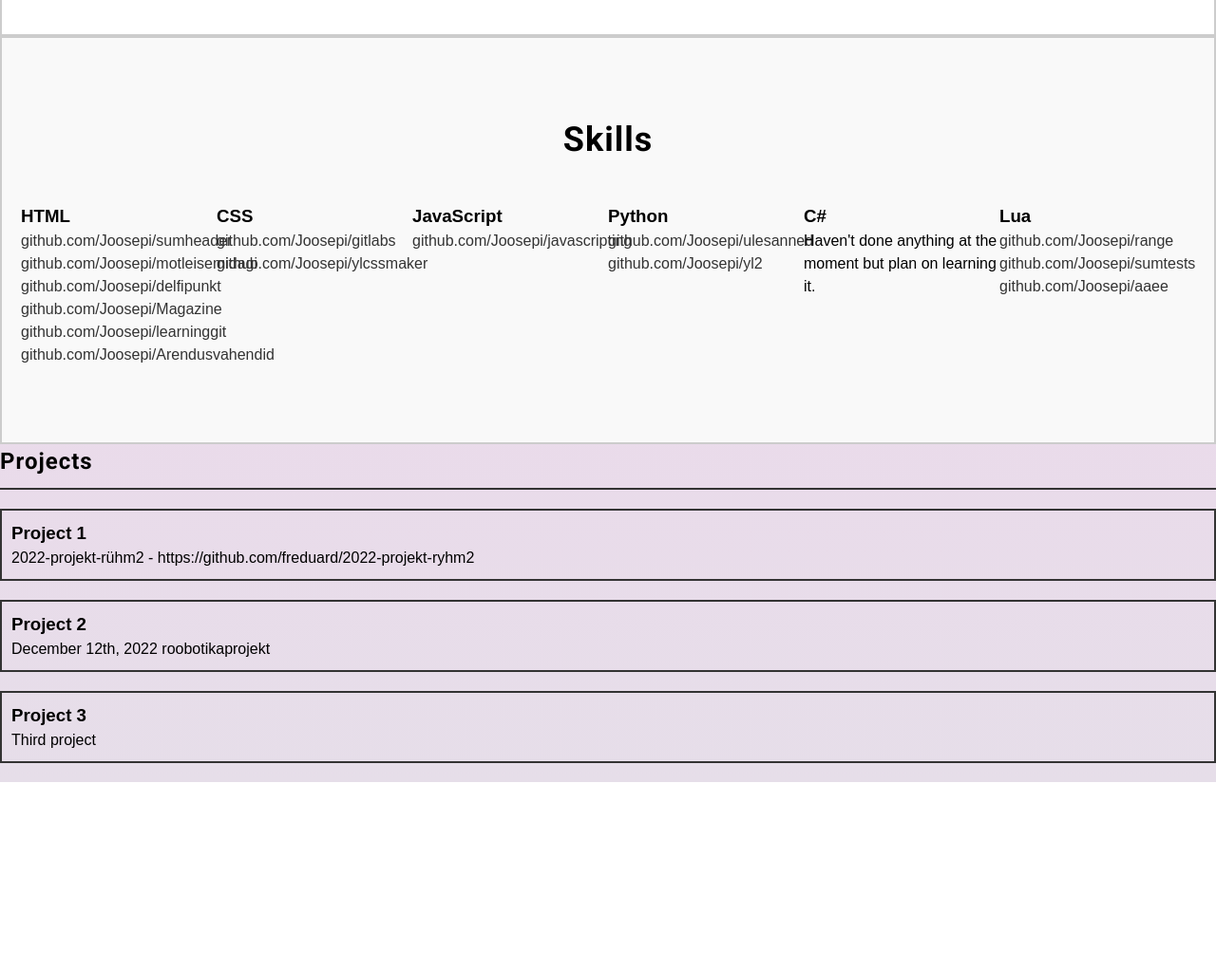
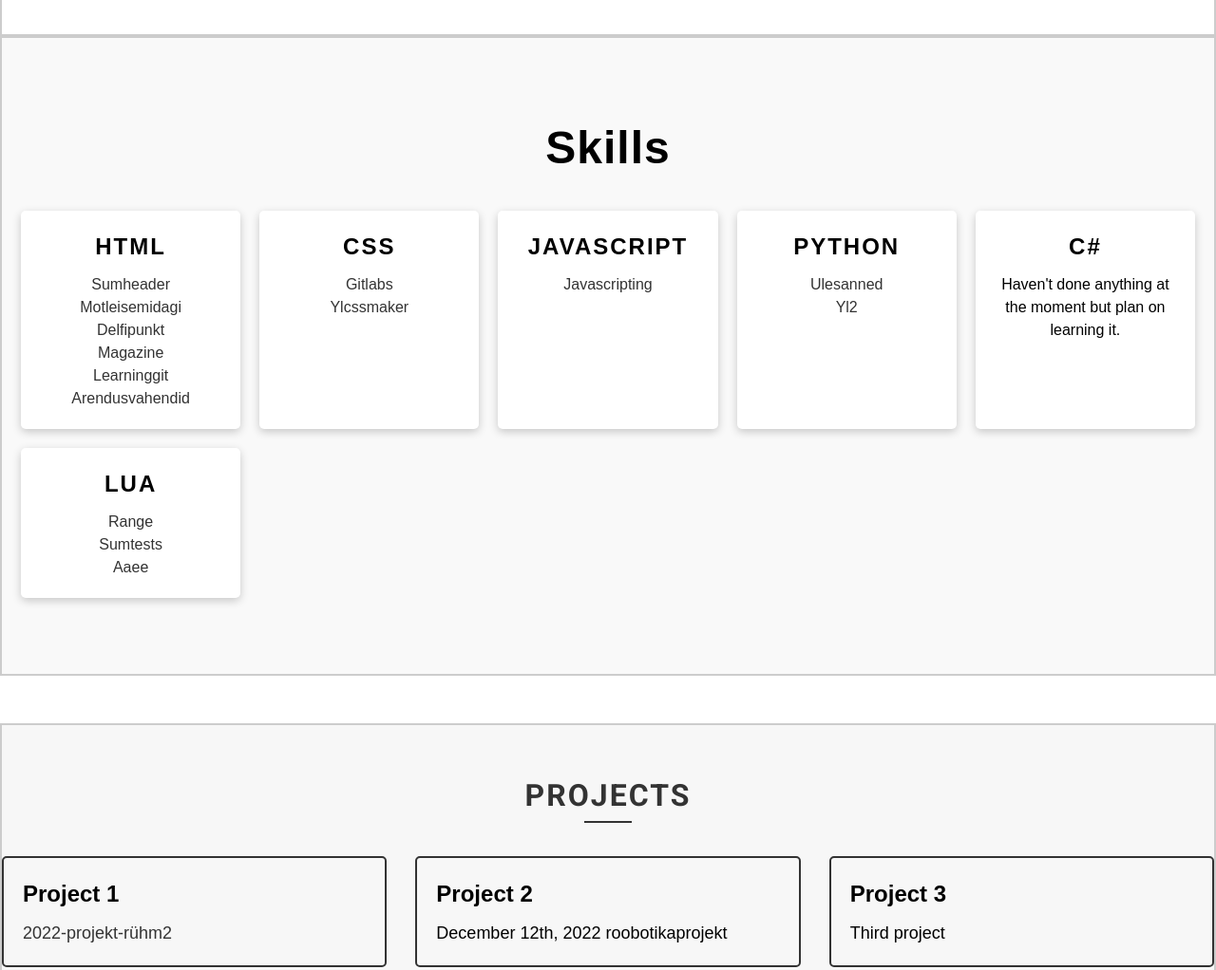
Before and after one commit to Joosepi/portfolio, a plain HTML site: page index.html in a window 1280 px wide. Shown: the part 1480-2502 px from the top of the page at 95% size. Before the commit the page ends 2304 px from the top, so only its background shows below. Drawn offline with Linux system fonts and the light colour scheme.

Commit message:
almost done finishing touches

```diff
--- a/index.html
+++ b/index.html
@@ -5,6 +5,7 @@
     <title>My Portfolio</title>
     <link href="https://fonts.googleapis.com/css?family=Roboto:400,700" rel="stylesheet">
     <link rel="stylesheet" href="style.css">
+
   </head>
   <body>
     <header>
@@ -14,7 +15,7 @@
           <li><a href="#about">About</a></li>
           <li><a href="#skills">Skills</a></li>
           <li><a href="#projects">Projects</a></li>
-          <li><a href="#contact">Contact</a></li>
+          <li><a href="contacts.html">Contact</a></li>
         </ul>
       </nav>
     </header>
@@ -42,97 +43,120 @@
       <div class="container">
         <h2>Skills</h2>
         <div class="skill-list">
-          <div class="skill">
+          <div class="skill html">
             <h3>HTML</h3>
-            <p>
-              <a href="https://github.com/Joosepi/sumheader">github.com/Joosepi/sumheader</a>
-            </p>
-            <p>
-              <a href="https://github.com/Joosepi/motleisemidagi">github.com/Joosepi/motleisemidagi</a>
-            </p>
-            <p>
-              <a href="https://github.com/Joosepi/delfipunkt">github.com/Joosepi/delfipunkt</a>
-            </p>
-            <p>
-              <a href="https://github.com/Joosepi/Magazine">github.com/Joosepi/Magazine</a>
-            </p>
-            <p>
-              <a href="https://github.com/Joosepi/learninggit">github.com/Joosepi/learninggit</a>
-            </p>
-            <p>
-              <a href="https://github.com/Joosepi/Arendusvahendid">github.com/Joosepi/Arendusvahendid</a>
-            </p>
+            <ul>
+              <li>
+                <a href="https://github.com/Joosepi/sumheader">Sumheader</a>
+              </li>
+              <li>
+                <a href="https://github.com/Joosepi/motleisemidagi">Motleisemidagi</a>
+              </li>
+              <li>
+                <a href="https://github.com/Joosepi/delfipunkt">Delfipunkt</a>
+              </li>
+              <li>
+                <a href="https://github.com/Joosepi/Magazine">Magazine</a>
+              </li>
+              <li>
+                <a href="https://github.com/Joosepi/learninggit">Learninggit</a>
+              </li>
+              <li>
+                <a href="https://github.com/Joosepi/Arendusvahendid">Arendusvahendid</a>
+              </li>
+            </ul>
           </div>
-          <div class="skill">
+          <div class="skill css">
             <h3>CSS</h3>
-            <p>
-              <a href="https://github.com/Joosepi/gitlabs">github.com/Joosepi/gitlabs</a>
-            </p>
-            <p>
-              <a href="https://github.com/Joosepi/ylcssmaker">github.com/Joosepi/ylcssmaker</a>
-            </p>
+            <ul>
+              <li>
+                <a href="https://github.com/Joosepi/gitlabs">Gitlabs</a>
+              </li>
+              <li>
+                <a href="https://github.com/Joosepi/ylcssmaker">Ylcssmaker</a>
+              </li>
+            </ul>
           </div>
-          <div class="skill">
+          <div class="skill javascript">
             <h3>JavaScript</h3>
-            <p>
-              <a href="https://github.com/Joosepi/javascripting">github.com/Joosepi/javascripting</a>
-            </p>
+            <ul>
+              <li>
+                <a href="https://github.com/Joosepi/javascripting">Javascripting</a>
+              </li>
+            </ul>
           </div>
-          <div class="skill">
+          <div class="skill python">
             <h3>Python</h3>
-            <p>
-              <a href="https://github.com/Joosepi/ulesanned">github.com/Joosepi/ulesanned</a>
-            </p>
-            <p>
-              <a href="https://github.com/Joosepi/yl2">github.com/Joosepi/yl2</a>
-            </p>
+            <ul>
+              <li>
+                <a href="https://github.com/Joosepi/ulesanned">Ulesanned</a>
+              </li>
+              <li>
+                <a href="https://github.com/Joosepi/yl2">Yl2</a>
+              </li>
+            </ul>
           </div>
-          <div class="skill">
+          <div class="skill c-sharp">
             <h3>C#</h3>
             <p>Haven't done anything at the moment but plan on learning it.</p>
           </div>
-          <div class="skill">
+          <div class="skill lua">
             <h3>Lua</h3>
-            <p>
-              <a href="https://github.com/Joosepi/range">github.com/Joosepi/range</a>
-            </p>
-            <p>
-              <a href="https://github.com/Joosepi/sumtests">github.com/Joosepi/sumtests</a>
-            </p>
-            <p>
-              <a href="https://github.com/Joosepi/aaee">github.com/Joosepi/aaee</a>
-            </p>
+            <ul>
+              <li>
+                <a href="https://github.com/Joosepi/range">Range</a>
+              </li>
+              <li>
+                <a href="https://github.com/Joosepi/sumtests">Sumtests</a>
+              </li>
+              <li>
+                <a href="https://github.com/Joosepi/aaee">Aaee</a>
+              </li>
+            </ul>
           </div>
         </div>
       </div>
     </section>
 
+
     <section id="projects">
       <div class="container">
-          <h2>Projects</h2>
+        <h2 class="section-title">Projects</h2>
         <ul class="project-list">
           <li class="project">
             <div class="project-box">
-                <h3>Project 1</h3>
-                <p>
-                  2022-projekt-rühm2 - https://github.com/freduard/2022-projekt-ryhm2
+              <h3 class="project-title">Project 1</h3>
+              <p class="project-description">
+                <a href="https://github.com/freduard/2022-projekt-ryhm2" target="_blank">2022-projekt-rühm2</a>
               </p>
             </div>
           </li>
           <li class="project">
             <div class="project-box">
-                <h3>Project 2</h3>
-                <p>
-                  December 12th, 2022 roobotikaprojekt
-                </p>
+              <h3 class="project-title">Project 2</h3>
+              <p class="project-description">December 12th, 2022 roobotikaprojekt</p>
             </div>
           </li>
           <li class="project">
             <div class="project-box">
-                <h3>Project 3</h3>
-                <p>Third project</p>
+              <h3 class="project-title">Project 3</h3>
+              <p class="project-description">Third project</p>
             </div>
           </li>
         </ul>
       </div>
     </section>
+    <script src="app.js"></script>
+
+
+
+    <div id="hire-me-box">
+      <h2>Hire Me</h2>
+      <form>
+        <label for="email">Email here:</label>
+        <input type="email" id="email" name="email" required>
+        <label for="description">Description:</label>
+        <textarea id="description" name="description" required></textarea>
+        <button type="submit">Send</button>
+      </form>
+    </div>
--- a/style.css
+++ b/style.css
@@ -8,7 +8,7 @@
 	font-family: Arial, sans-serif;
 	font-size: 16px;
 	line-height: 1.5;
-	background-image: linear-gradient( #fdcbf1 0%, #fdcbf1 1%, #e6dee9 100%);
+
   }
 
   h1,
@@ -68,6 +68,10 @@
 	text-align: center;
 	color: black;
 	text-shadow: 1px 1px rgba(0, 0, 0, 0.3);
+	background-image: linear-gradient( #fdcbf1 0%, #fdcbf1 1%, #e6dee9 100%);
+	color: #fff;
+	text-align: center;
+	padding: 10rem 0;
 
   }
 
@@ -243,37 +247,6 @@
 	}
 
 
-	#gallery {
-	padding: 80px 20px;
-	background-color: #f9f9f9;
-	}
-
-	#gallery h2 {
-	font-size: 36px;
-	margin-bottom: 40px;
-	text-align: center;
-	}
-
-	.photo-grid {
-	display: grid;
-	grid-template-columns: repeat(3, 1fr);
-	gap: 20px;
-	}
-
-	.photo-grid img {
-	width: 100%;
-	height: 100%;
-	object-fit: cover;
-	border: 2px solid #fff;
-	transition: all 0.3s ease-in-out;
-	}
-
-	.photo-grid img:hover {
-	transform: scale(1.05);
-	box-shadow: 0 5px 10px rgba(0, 0, 0, 0.2);
-	}
-
-
 	#about {
 	padding: 80px 20px;
 	background-color: #fff;
@@ -305,40 +278,214 @@
 		padding: 80px 20px;
 		background-color: #f9f9f9;
 		border: 2px solid #ccc;
+		margin-bottom: 50px;
 	  }
 
 	  #skills h2 {
-	font-size: 36px;
-	margin-bottom: 40px;
+		font-size: 48px;
+		margin-bottom: 30px;
 		text-align: center;
+		font-family: 'Montserrat', sans-serif;
 	  }
 
 	  .skill-list {
-		display: grid;
+		display:grid;
 	  grid-template-columns: repeat(auto-fit, minmax(200px, 1fr));
+	  gap: 20px;
+	  }
+
+	  .skill {
+	  background-color: #fff;
+	  box-shadow: 0px 3px 10px rgba(0, 0, 0, 0.2);
+	  border-radius: 5px;
+	  padding: 20px;
+	  text-align: center;
+	  position: relative;
+	  }
+
+	  .skill h3 {
+	  font-size: 24px;
+	  margin-bottom: 10px;
+	  text-transform: uppercase;
+	  letter-spacing: 2px;
+	  }
+
+	  .skill p {
+	  margin-bottom: 5px;
+	  font-size: 16px;
+	  }
+
+	  .skill a {
+	  color: #333;
+	  text-decoration: none;
+	  transition: all 0.3s ease;
+	  }
+
+	  .skill a:hover {
+	  color: #fc4cdebd;
+	  }
+
+	  .skill:hover::before {
+	  content: '';
+	  }
+
+	  .skill:hover h3 {
+	  color: #ee56daa1;
+	  }
+
+	  .skill:hover ul li a:hover {
+	  color: #333;
+	  }
+
+	#projects {
+		background-color: #f7f7f7;
+		padding: 50px 0;
+		border: 2px solid #ccc;
 	  }
 
 	  .project-box {
 		border: 2px solid #333;
-		padding: 10px;
+		padding: 20px;
+		border-radius: 5px;
+	  }
+
+	  .project-title {
+		font-size: 24px;
+		margin-top: 0;
+		margin-bottom: 10px;
+	  }
+
+	  .project-description {
+		font-size: 18px;
+		margin: 0;
 	  }
 
 	  .project-list {
 		list-style: none;
 		margin: 0;
 		padding: 0;
+		display: flex;
+		flex-wrap: wrap;
+		justify-content: space-between;
 	  }
 
 	  .project {
-		margin-bottom: 20px;
+		width: calc(33.33% - 20px);
+		margin-bottom: 40px;
 	  }
 
-	  #projects h2 {
-		border-bottom: 2px solid #333;
-		padding-bottom: 10px;
-		margin-bottom: 20px;
+	  @media only screen and (max-width: 768px) {
+		.project {
+		  width: calc(50% - 20px);
+		}
+	  }
+	  @media only screen and (max-width: 480px) {
+		.project {
+		  width: 100%;
+		}
+	  }
+
+	  .section-title {
+		text-align: center;
+		font-size: 32px;
+		margin-top: 0;
+		margin-bottom: 40px;
+		color: #333;
+		text-transform: uppercase;
+		letter-spacing: 2px;
+		font-weight: bold;
+		position: relative;
+	  }
+
+	  .section-title::before {
+		content: "";
+		position: absolute;
+		bottom: -5px;
+		left: 50%;
+		transform: translateX(-50%);
+		width: 50px;
+		height: 2px;
+		background-color: #333;
 	  }
 
 	  nav ul li a:hover {
 		color: #8c91c7;
 	  }
+
+
+	  #hire-me-box {
+
+		border: 2px solid #333;
+		border-radius: 10px;
+		padding: 20px;
+		background-image: linear-gradient(to top, #fad0c4 0%, #ffd1ff 100%);
+		box-shadow: 0px 10px 20px rgba(0, 0, 0, 0.2);
+		max-width: 500px;
+		margin: 0 auto;
+		position: relative;
+	  }
+
+	  #hire-me-box::before {
+		content: "";
+		position: absolute;
+		top: -10px;
+		left: -10px;
+		right: -10px;
+		bottom: -10px;
+		z-index: -1;
+		background-image: url("https://i.imgur.com/9ud0luV.png");
+		opacity: 0.5;
+	  }
+
+	  #hire-me-box h2 {
+		text-align: center;
+		font-size: 2em;
+		margin-bottom: 20px;
+		color: #fff;
+		text-shadow: 1px 1px #333;
+	  }
+
+	  #hire-me-box form {
+		display: flex;
+		flex-direction: column;
+		align-items: center;
+	  }
+
+	  #hire-me-box label {
+		font-size: 1.2em;
+		margin-bottom: 10px;
+		color: #fff;
+		text-shadow: 1px 1px #333;
+	  }
+
+	  #hire-me-box input[type="email"],
+	  #hire-me-box textarea {
+		width: 100%;
+		padding: 10px;
+		font-size: 1.2em;
+		margin-bottom: 20px;
+		border: none;
+		border-radius: 5px;
+		background-color: #f9f9f9;
+	  }
+
+	  #hire-me-box input[type="email"]:focus,
+	  #hire-me-box textarea:focus {
+		outline: none;
+		box-shadow: 2px 2px 5px rgba(0, 0, 0, 0.2);
+	  }
+
+	  #hire-me-box button[type="submit"] {
+		padding: 10px 20px;
+		background-color: #fff;
+		color: #333;
+		font-size: 1.2em;
+		border: none;
+		border-radius: 5px;
+		cursor: pointer;
+		text-shadow: 1px 1px #fff;
+	  }
+
+	  #hire-me-box button[type="submit"]:hover {
+		background-color: #ddd;
+	  }
--- /dev/null
+++ b/style2.css
@@ -0,0 +1,188 @@
+
+* {
+    margin: 0;
+    padding: 0;
+    box-sizing: border-box;
+  }
+
+
+  body {
+    font-family: 'Roboto', sans-serif;
+    font-size: 16px;
+    color: #333;
+  }
+
+
+  #contact-box {
+    width: 400px;
+    height: 400px;
+    background-color: #fff;
+    border-radius: 10px;
+    box-shadow: 0px 0px 10px rgba(0, 0, 0, 0.2);
+    margin: auto;
+    margin-top: 100px;
+    padding: 20px;
+    display: flex;
+    flex-direction: column;
+    justify-content: center;
+    align-items: center;
+  }
+
+  #contact-box h2 {
+    font-size: 24px;
+    font-weight: 700;
+    margin-bottom: 20px;
+    text-align: center;
+  }
+
+  .contact-item {
+    display: flex;
+    align-items: center;
+    margin-bottom: 20px;
+    font-size: 18px;
+  }
+
+  .contact-item i {
+    font-size: 20px;
+    margin-right: 10px;
+  }
+
+  .button {
+    padding: 10px 20px;
+    background-color: #6f78f2;
+    color: #fff;
+    font-size: 16px;
+    text-decoration: none;
+    border-radius: 5px;
+    border: none;
+    cursor: pointer;
+    transition: background-color 0.3s ease;
+  }
+
+  .button:hover {
+    background-color: #545bcf;
+  }
+
+
+  body {
+    overflow: hidden;
+  }
+
+  #bg {
+    position: fixed;
+    top: 0;
+    left: 0;
+    width: 100%;
+    height: 100%;
+    z-index: -1;
+  }
+
+  #bg img {
+    width: 100%;
+    height: 100%;
+    animation: slide 30s linear infinite;
+  }
+
+  @keyframes slide {
+    0% {
+      transform: translateX(0%);
+    }
+    100% {
+      transform: translateX(-100%);
+    }
+  }
+  * {
+    border: none;
+    margin: 0;
+  }
+  html,
+  body {
+    width: 100%;
+    height: 100%;
+    overflow: hidden;
+  }
+  body {
+    --s: 25vmin;
+    --p: calc(var(--s) / 2);
+    --c1: pink;
+    --c2: dodgerblue;
+    --c3: white;
+    --bg: var(--c3);
+    --d: 4000ms;
+    --e: cubic-bezier(0.76, 0, 0.24, 1);
+
+    background-color: var(--bg);
+    background-image:
+      linear-gradient(45deg, var(--c1) 25%, transparent 25%),
+      linear-gradient(-45deg, var(--c1) 25%, transparent 25%),
+      linear-gradient(45deg, transparent 75%, var(--c2) 75%),
+      linear-gradient(-45deg, transparent 75%, var(--c2) 75%);
+    background-size: var(--s) var(--s);
+    background-position:
+      calc(var(--p) *  1) calc(var(--p) *  0),
+      calc(var(--p) * -1) calc(var(--p) *  1),
+      calc(var(--p) *  1) calc(var(--p) * -1),
+      calc(var(--p) * -1) calc(var(--p) *  0);
+    animation:
+      color var(--d) var(--e) infinite,
+      position var(--d) var(--e) infinite;
+  }
+
+  @keyframes color {
+    0%, 25% {
+      --bg: var(--c3);
+    }
+    26%, 50% {
+      --bg: var(--c1);
+    }
+    51%, 75% {
+      --bg: var(--c3);
+    }
+    76%, 100% {
+      --bg: var(--c2);
+    }
+  }
+
+  @keyframes position {
+    0% {
+      background-position:
+        calc(var(--p) *  1) calc(var(--p) *  0),
+        calc(var(--p) * -1) calc(var(--p) *  1),
+        calc(var(--p) *  1) calc(var(--p) * -1),
+        calc(var(--p) * -1) calc(var(--p) *  0);
+    }
+    25% {
+      background-position:
+        calc(var(--p) *  1) calc(var(--p) *  4),
+        calc(var(--p) * -1) calc(var(--p) *  5),
+        calc(var(--p) *  1) calc(var(--p) *  3),
+        calc(var(--p) * -1) calc(var(--p) *  4);
+    }
+    50% {
+      background-position:
+        calc(var(--p) *  3) calc(var(--p) * 8),
+        calc(var(--p) * -3) calc(var(--p) * 9),
+        calc(var(--p) *  2) calc(var(--p) * 7),
+        calc(var(--p) * -2) calc(var(--p) * 8);
+    }
+    75% {
+      background-position:
+        calc(var(--p) *  3) calc(var(--p) * 12),
+        calc(var(--p) * -3) calc(var(--p) * 13),
+        calc(var(--p) *  2) calc(var(--p) * 11),
+        calc(var(--p) * -2) calc(var(--p) * 12);
+    }
+    100% {
+      background-position:
+        calc(var(--p) *  5) calc(var(--p) * 16),
+        calc(var(--p) * -5) calc(var(--p) * 17),
+        calc(var(--p) *  5) calc(var(--p) * 15),
+        calc(var(--p) * -5) calc(var(--p) * 16);
+    }
+  }
+
+  @media (prefers-reduced-motion) {
+    body {
+      animation: none;
+    }
+  }
```
Also changed, not shown: app.js (+11 -0 lines), app2.js (added, +27 -0 lines), contacts.html (added, +30 -0 lines). Lines whose indentation alone changed are shown as unchanged.
